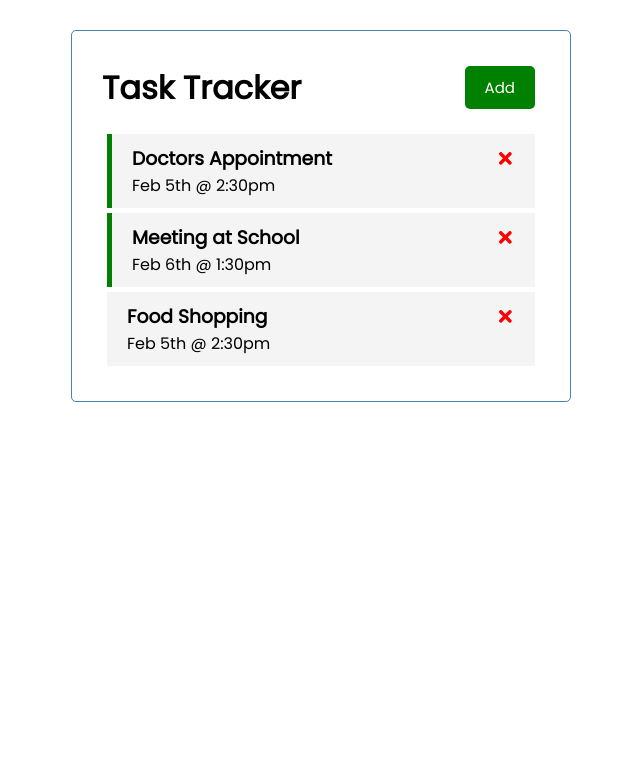
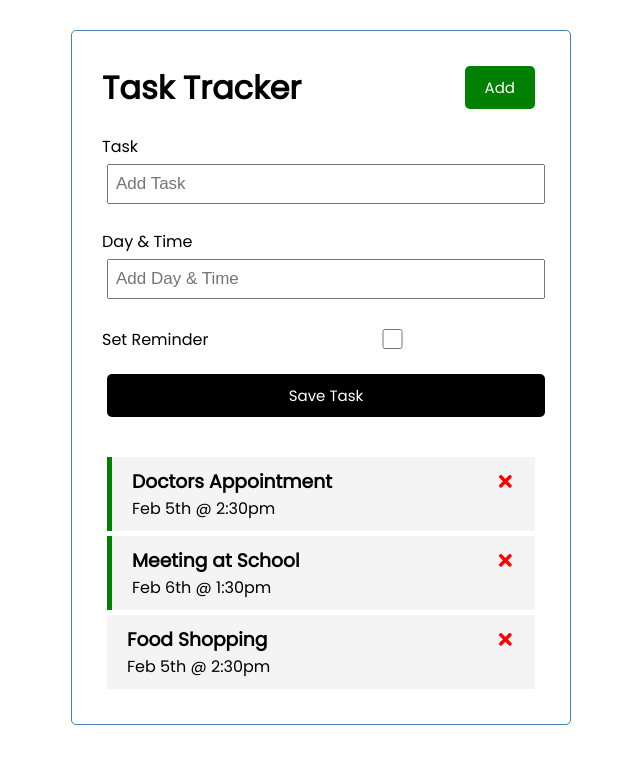
Before and after one commit to kumar-tushar/Task-Tracker-React, a React (Create React App) app: page / in a window 1280 px wide. Shown: the top 764 px of the page, without its empty margins (319-959 px from the left). Built offline with nearby package versions, Linux system fonts and the light colour scheme.

Commit message:
01:00:06

```diff
--- a/src/App.js
+++ b/src/App.js
@@ -1,6 +1,7 @@
 import {useState} from "react";
 import Header from "./components/Header"
 import Tasks from "./components/Tasks";
+import AddTask from "./components/AddTask";
 
 const App = () => {
     const [tasks, setTasks]=useState([{id: 1, text: "Doctors Appointment", day: "Feb 5th @ 2:30pm", reminder: true}, {id: 2, text: "Meeting at School", day: "Feb 6th @ 1:30pm", reminder: true}, {id: 3, text: "Food Shopping", day: "Feb 5th @ 2:30pm", reminder: false}])
@@ -16,6 +17,7 @@
     return (
         <div className="container">
             <Header/>
+            <AddTask/>
             {tasks.length>0?(<Tasks tasks={tasks} onDelete={deleteTask} onToggle={toggleReminder}/>):("No Tasks to show")}
         </div>
     );
--- /dev/null
+++ b/src/components/AddTask.js
@@ -0,0 +1,24 @@
+import {useState} from "react";
+
+const AddTask = () => {
+    return (
+        <form className="add-form">
+            <div className="form-control">
+                <label>Task</label>
+                <input type="text" placeholder="Add Task"/>
+            </div>
+            <div className="form-control">
+                <label>Day & Time</label>
+                <input type="text" placeholder="Add Day & Time"/>
+            </div>
+            <div className="form-control form-control-check">
+                <label>Set Reminder</label>
+                <input type="checkbox"/>
+            </div>
+            <input className="btn btn-block" type="submit" value="Save Task"/>
+
+        </form>
+    );
+};
+
+export default AddTask;
```
